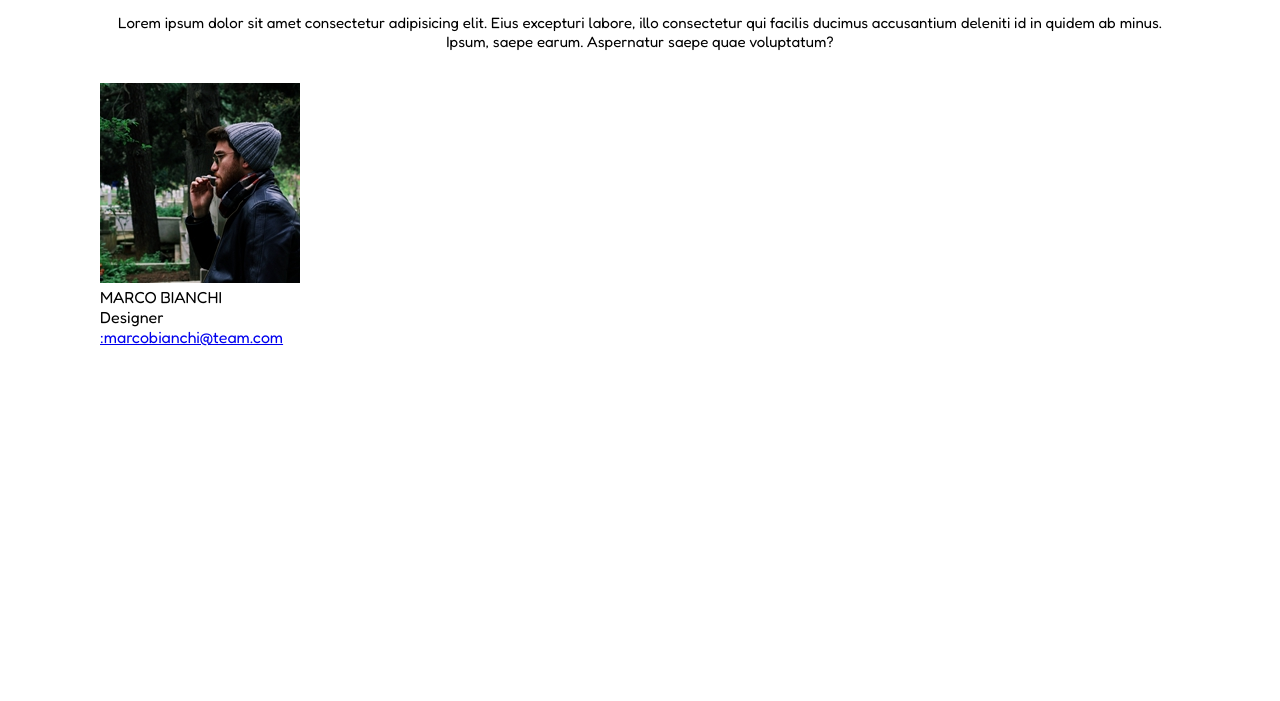
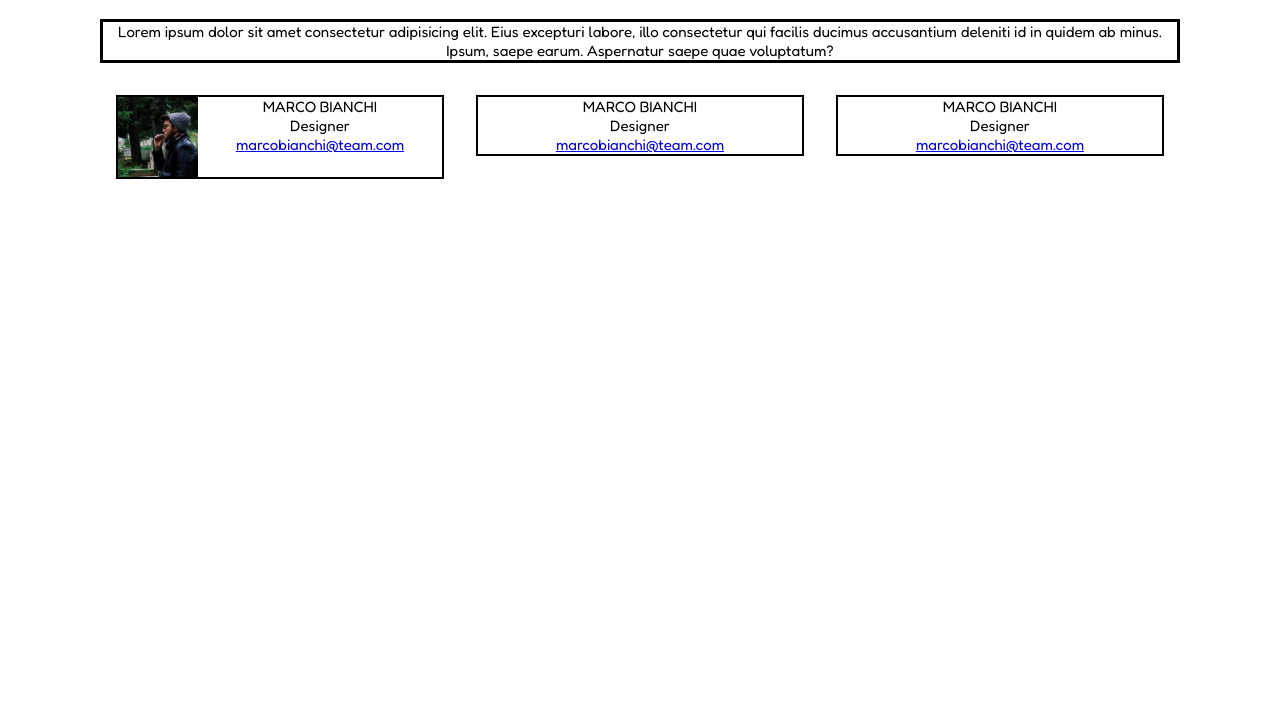
Before and after one commit to ArmandoMarino/html-css-float-cards, a plain HTML site: page index.html in a window 1280 px wide. Shown: the part 99-800 px from the top of the page. Drawn offline with Linux system fonts and the light colour scheme.

Commit message:
row updated

```diff
--- a/css/style.css
+++ b/css/style.css
@@ -15,6 +15,7 @@
 /*GENERIC*/
 
 body{
+    font-size: 15px;
     font-family: 'Fredoka', sans-serif;
 }
 
@@ -25,11 +26,11 @@ body{
 
 
 .font{
-    font-size: 15px;
+
 }
 
-.float-left{
-    float: left;
+img{
+    width: 80px;
 }
 
 
@@ -43,6 +44,7 @@ body{
 header, .article{
     margin: 2rem 0;
     text-align: center;
+    border: solid black;
 }
 
 h1{
@@ -50,5 +52,28 @@ h1{
     font-family: 'Fredoka One', cursive;
 }
 
-.colonna{
+section{
+    margin-bottom: 2rem;
 }
+
+.image-clear{
+    float: left;
+}
+
+.clearfix::after{
+    content:'';
+    clear: both;
+    display: table;
+}
+
+.row{
+    margin:
+}
+
+.card{
+    float: left;
+    text-align: center;
+    width: calc(100% / 3 - 2rem);
+    border: 2px solid black;
+    margin: 0 1rem;
+}
--- a/index.html
+++ b/index.html
@@ -1,5 +1,5 @@
 <!DOCTYPE html>
-<html lang="en">
+<html lang="xxy">
 <head>
     <meta charset="UTF-8">
     <meta http-equiv="X-UA-Compatible" content="IE=edge">
@@ -23,6 +23,9 @@
 
 <body>
     <main>
+
+        <!--CONTAINER-->
+
         <div class="container">
             <header>
                 <h1>Meet our Team</h1>
@@ -32,19 +35,29 @@
             </div>
 
             <!--INIZIO PRIMA COLONNA-->
-            <div class="row">
-                <div class="colonna">
-                    <div>
-                    <img src="img/male1.png" alt="marco">
-                    <p class="name-team">MARCO BIANCHI</p>
-                    <p>Designer</p>
-                    <a href="mailto:marcobianchi@team.com">:marcobianchi@team.com</a><br>
+            <section>
+                <div class="row clearfix">
+                    <div class="card">
+                            <img class="image-clear" src="img/male1.png" alt="marco">
+                            <h2p>MARCO BIANCHI</h2>
+                            <p>Designer</p>
+                            <a href="mailto:marcobianchi@team.com">marcobianchi@team.com</a>
+                            </div>
+                    <div class="card">
+                        <h2p>MARCO BIANCHI</h2>
+                        <p>Designer</p>
+                        <a href="mailto:marcobianchi@team.com">marcobianchi@team.com</a>
                     </div>
-
+                    <div class="card">
+                        <h2p>MARCO BIANCHI</h2>
+                        <p>Designer</p>
+                        <a href="mailto:marcobianchi@team.com">marcobianchi@team.com</a>
+                    </div>
                 </div>
+            </section>
+        </section>
 
 
-            </div>
 
 
         </div>
```
